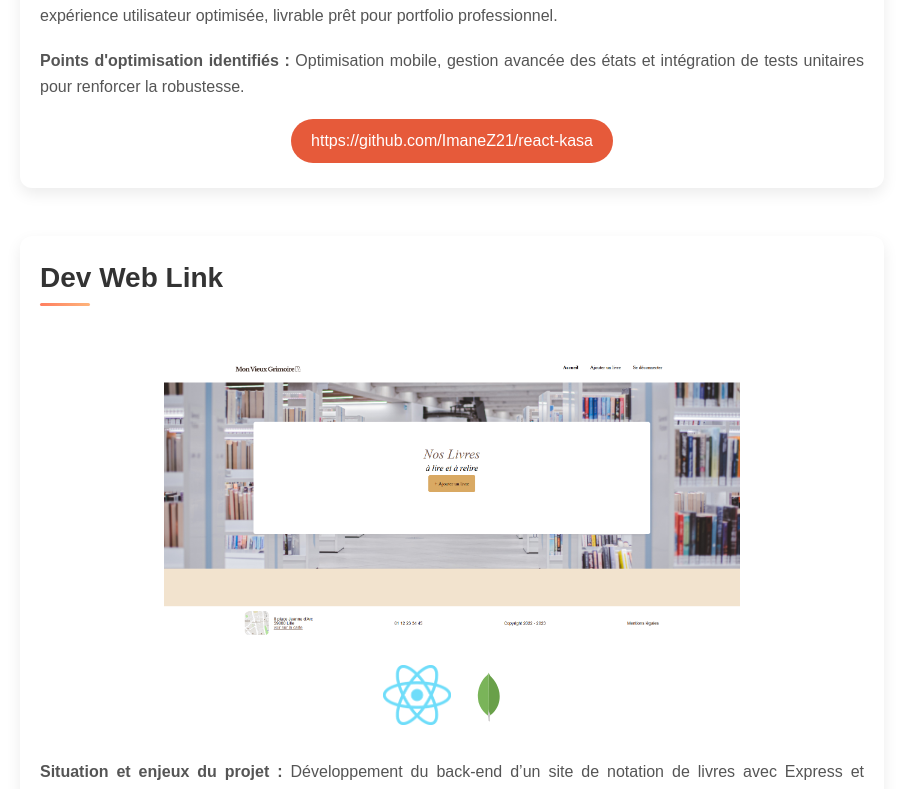
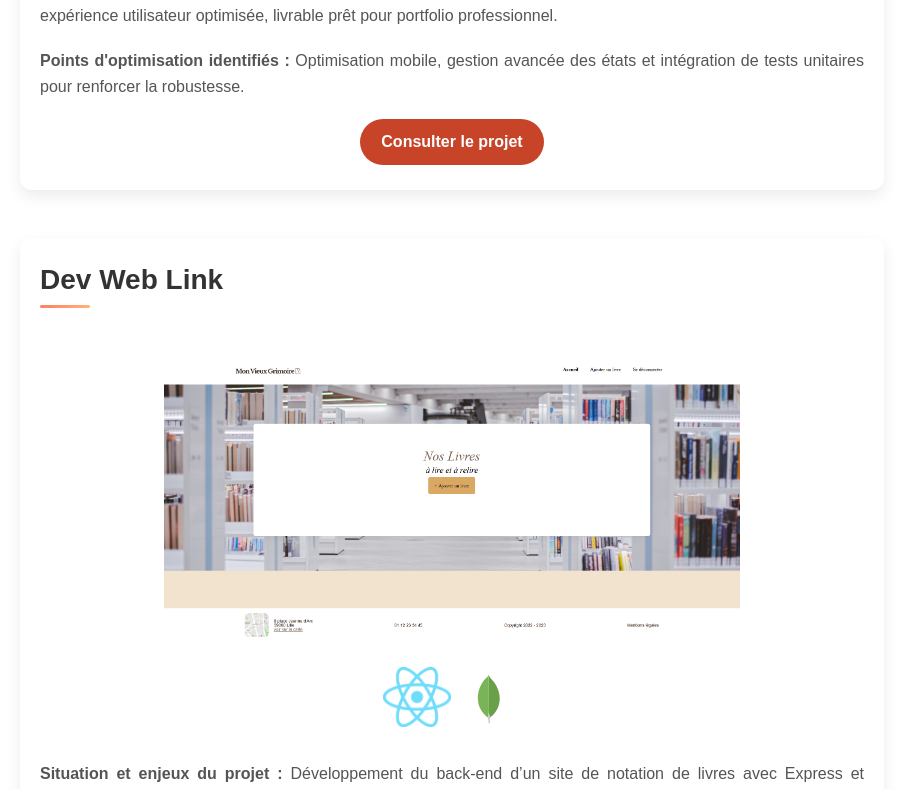
Before and after one commit to ImaneZ21/portfolio-imane, a React (Vite) app: page / in a window 1280 px wide. Shown: the part 2164-2953 px from the top of the page, without its empty margins (188-1091 px from the left). Built offline with nearby package versions, Linux system fonts and the light colour scheme.

Commit message:
change color and name for accessibility

```diff
--- a/src/components/Projects/Project.jsx
+++ b/src/components/Projects/Project.jsx
@@ -21,7 +21,7 @@ function Project({ image, title, description, link, logos }) {
           <p><strong>Livrables et métriques de réussite :</strong> {description.results}</p>
           <p><strong>Points d'optimisation identifiés :</strong> {description.improvement}</p>
         </div>
-        <button onClick={() => window.open(link, "_blank")}>{link}</button>
+        <button onClick={() => window.open(link, "_blank")}>Consulter le projet</button>
       </article>
     </>
   );
--- a/src/components/Projects/Projects.scss
+++ b/src/components/Projects/Projects.scss
@@ -81,19 +81,22 @@
         }
 
         button {
-            background-color: #e65a3a;
+            background-color: #c74428;
             color: #fff;
-            border: none;
+            font-weight: bold;
+            border: 1px solid transparent;
             border-radius: 50px;
             padding: 10px 20px;
             cursor: pointer;
             transition: all 0.3s ease;
+            word-break: break-all;
+        }
 
-            &:hover {
-                background-color: #fff;
-                color: #e65a3a;
-                border: 1px solid #e65a3a;
-            }
+        button:hover {
+            background-color: #fff;
+            color: #b83820;
+            border: 1px solid #b83820;
+            transform: scale(1.05);
         }
     }
 
```
Also changed, not shown: src/components/Skills/Skills.scss (+0 -10 lines), 1 other file (tests, documents, lock files or other folders).
